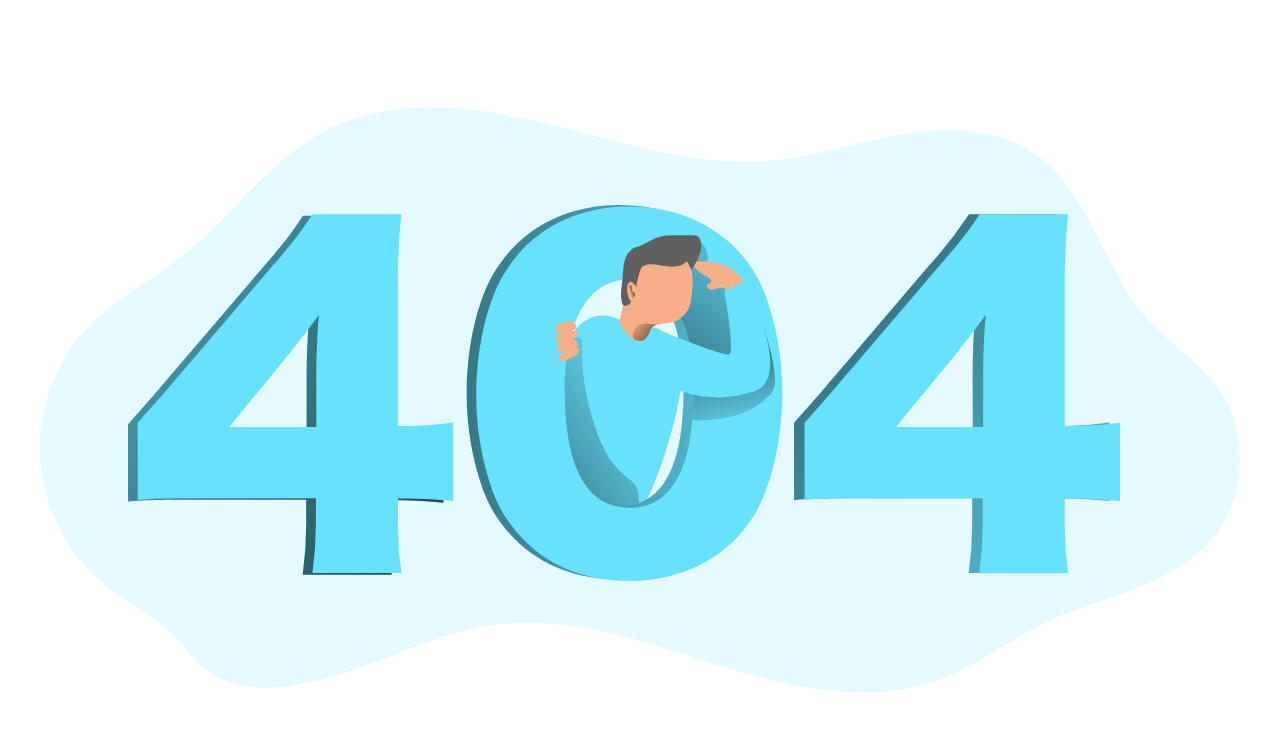
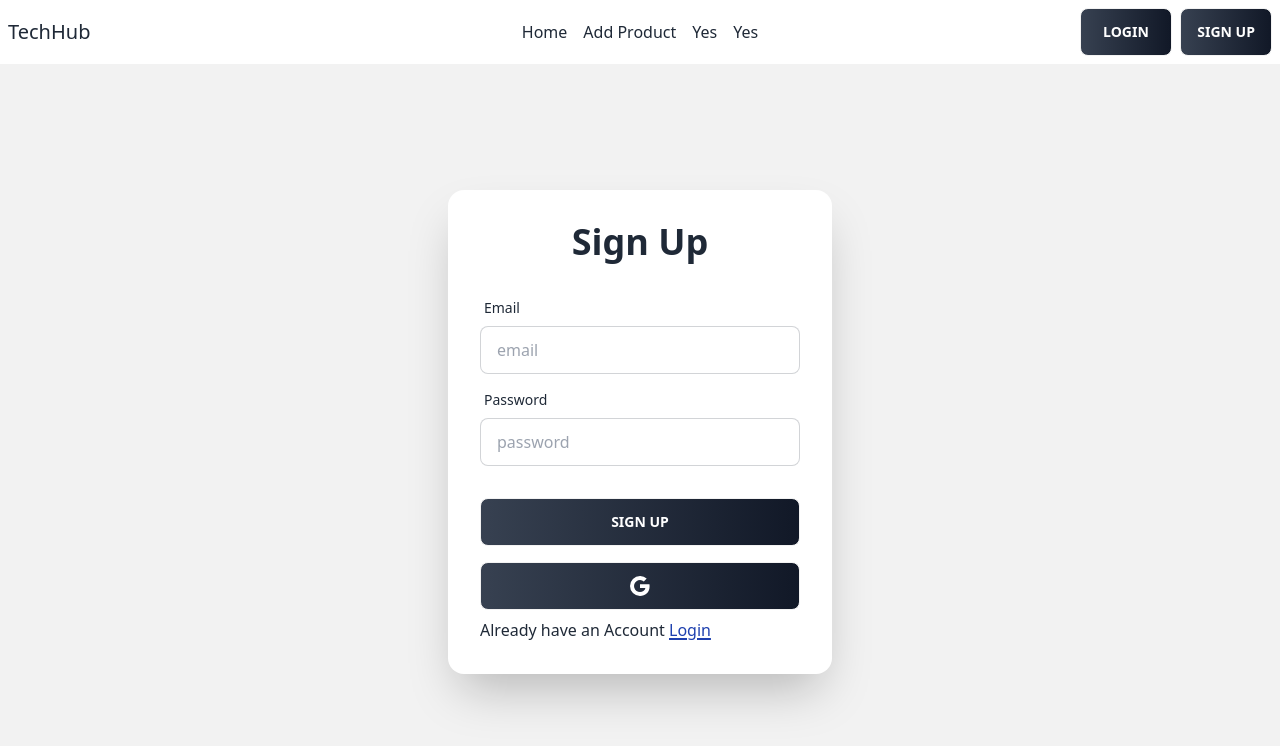
Before and after one commit to KhaledAhmed2004/techHub, a React (Vite) app: page /signUp in a window 1280 px wide. Before the commit this address had no page. Shown: the top 746 px of the page. Built offline with nearby package versions, Linux system fonts and the light colour scheme; no server answers.

Commit message:
regestation page added

```diff
--- a/src/components/navbar/Navbar.jsx
+++ b/src/components/navbar/Navbar.jsx
@@ -1,6 +1,13 @@
+import { useContext } from "react";
 import { Link, NavLink } from "react-router-dom";
+import { AuthContext } from "../../provider/AuthProvider";
 
 const Navbar = () => {
+  const { user, logOut } = useContext(AuthContext);
+  const handleLogout = () => {
+    logOut();
+  };
+  console.log(user);
   const navLinks = (
     <>
       <li className="navLink">
@@ -63,13 +70,52 @@ const Navbar = () => {
       <div className="navbar-center hidden lg:flex">
         <ul className="flex gap-4 px-1">{navLinks}</ul>
       </div>
-      <div className="navbar-end">
-        <Link
-          to="/login"
-          className="btn bg-gradient-to-r from-gray-700 to-gray-900 text-white font-bold hover:drop-shadow-xl hover:scale-105 transition-all	duration-300"
-        >
-          Login
-        </Link>
+      <div className="navbar-end gap-2">
+        {user ? (
+          // <Link
+          //   onClick={handleLogout}
+          //   to="/login"
+          //   className="px-[22.5px] btn bg-gradient-to-r from-gray-700 to-gray-900 text-white font-bold hover:drop-shadow-xl hover:scale-105 transition-all	duration-300"
+          // >
+          //   sign Out
+          // </Link>
+          <div className="dropdown dropdown-end">
+            <label tabIndex={0} className="btn btn-ghost btn-circle avatar">
+              <div className="w-10 rounded-full">
+                <img src={user?.photoURL} />
+              </div>
+            </label>
+            <ul
+              tabIndex={0}
+              className="menu menu-sm dropdown-content mt-3 z-[1] p-2 shadow bg-base-100 rounded-box"
+            >
+              <li>
+                <a className="justify-between">{user?.displayName}</a>
+              </li>
+              <li>
+                <a className="w-ful break-words">{user?.email}</a>
+              </li>
+              <li>
+                <a onClick={handleLogout}>Logout</a>
+              </li>
+            </ul>
+          </div>
+        ) : (
+          <>
+            <Link
+              to="/login"
+              className="px-[22.5px] btn bg-gradient-to-r from-gray-700 to-gray-900 text-white font-bold hover:drop-shadow-xl hover:scale-105 transition-all	duration-300"
+            >
+              Login
+            </Link>
+            <Link
+              to="/signUp"
+              className="btn bg-gradient-to-r from-gray-700 to-gray-900 text-white font-bold hover:drop-shadow-xl hover:scale-105 transition-all	duration-300"
+            >
+              Sign Up
+            </Link>
+          </>
+        )}
       </div>
     </nav>
   );
--- a/src/pages/login/Login.jsx
+++ b/src/pages/login/Login.jsx
@@ -49,6 +49,9 @@ const Login = () => {
                 <BsGoogle className="text-xl"></BsGoogle>
               </Link>
             </div>
+            <p>
+              Don't have any Account <Link className="text-blue-800 font-medium underline decoration-2 underline-offset-2" to="/signUp">SignUp</Link>
+            </p>
           </form>
         </div>
       </div>
--- a/src/provider/AuthProvider.jsx
+++ b/src/provider/AuthProvider.jsx
@@ -1,18 +1,41 @@
-import { GoogleAuthProvider, signInWithPopup } from "firebase/auth";
-import { createContext } from "react";
+import {
+  GoogleAuthProvider,
+  createUserWithEmailAndPassword,
+  onAuthStateChanged,
+  signInWithPopup,
+  signOut,
+} from "firebase/auth";
+import { createContext, useEffect, useState } from "react";
 import { auth } from "../firebase/firebase.config";
 
 export const AuthContext = createContext(null);
 const googleProvider = new GoogleAuthProvider();
 
 const AuthProvider = ({ children }) => {
+  const [user, setUser] = useState({});
   //   google Login
   const googleLogin = () => {
     signInWithPopup(auth, googleProvider)
       .then((res) => console.log(res))
       .catch((error) => console.log(error));
   };
-  const authInfo = { googleLogin };
+  //   email sign up
+  const emailSignUp = (email, password) => {
+    return createUserWithEmailAndPassword(auth, email, password);
+  };
+  //   sign Out
+  const logOut = () => {
+    signOut(auth)
+      .then((res) => console.log(res))
+      .catch((err) => console.log(err));
+  };
+  //   manage user
+  useEffect(() => {
+    onAuthStateChanged(auth, (currentUser) => {
+      setUser(currentUser);
+    });
+  }, []);
+  const authInfo = { googleLogin, emailSignUp, logOut, user };
   return (
     <AuthContext.Provider value={authInfo}>{children}</AuthContext.Provider>
   );
--- a/src/router/Router.jsx
+++ b/src/router/Router.jsx
@@ -3,6 +3,7 @@ import MainLayout from "../layout/MainLayout";
 import Home from "../pages/home/Home";
 import Error from "../pages/error/Error";
 import Login from "../pages/login/Login";
+import SignUp from "../signUp/SignUp";
 
 const Router = createBrowserRouter([
   {
@@ -14,10 +15,8 @@ const Router = createBrowserRouter([
         path: "/",
         element: <Home></Home>,
       },
-      {
-        path: "/addProduct",
-      },
       { path: "/login", element: <Login></Login> },
+      { path: "/signUp", element: <SignUp></SignUp> },
     ],
   },
 ]);
--- /dev/null
+++ b/src/signUp/SignUp.jsx
@@ -0,0 +1,82 @@
+import { BsGoogle } from "react-icons/bs";
+import { Link } from "react-router-dom";
+import { AuthContext } from "../provider/AuthProvider";
+import { useContext } from "react";
+
+const SignUp = () => {
+  const { googleLogin, emailSignUp } = useContext(AuthContext);
+  const handleSubmit = (event) => {
+    event.preventDefault();
+    const form = event.target;
+    const email = form.email.value;
+    const password = form.password.value;
+    const user = { email, password };
+    console.log(user);
+    emailSignUp(email, password)
+      .then((res) => console.log(res))
+      .catch((err) => console.log(err));
+  };
+  return (
+    <div>
+      <div className="hero min-h-[calc(100vh-64px)] bg-base-200">
+        <div className="w-full md:w-[80%] hero-content flex-col lg:flex-row-reverse">
+          <div className="card flex-shrink-0 w-full max-w-sm shadow-2xl bg-base-100">
+            <form onSubmit={handleSubmit} className="card-body ">
+              <h1 className="text-4xl text-center font-bold mb-5">Sign Up</h1>
+              <div className="form-control">
+                <label className="label">
+                  <span className="label-text">Email</span>
+                </label>
+                <input
+                  type="email"
+                  name="email"
+                  placeholder="email"
+                  className="input input-bordered"
+                  required
+                />
+              </div>
+
+              <div className="form-control">
+                <label className="label">
+                  <span className="label-text">Password</span>
+                </label>
+                <input
+                  type="password"
+                  name="password"
+                  placeholder="password"
+                  className="input input-bordered"
+                  required
+                />
+              </div>
+              <div className="form-control mt-6">
+                <button
+                  type="submit"
+                  className="btn bg-gradient-to-r from-gray-700 to-gray-900 text-white font-bold hover:drop-shadow-xl hover:scale-105 transition-all	duration-300"
+                >
+                  Sign Up
+                </button>
+                <Link
+                  onClick={googleLogin}
+                  className="btn mt-4 bg-gradient-to-r from-gray-700 to-gray-900 text-white font-bold hover:drop-shadow-xl hover:scale-105 transition-all	duration-300"
+                >
+                  <BsGoogle className="text-xl"></BsGoogle>
+                </Link>
+              </div>
+              <p>
+                Already have an Account{" "}
+                <Link
+                  className="text-blue-800 font-medium underline decoration-2 underline-offset-2"
+                  to="/login"
+                >
+                  Login
+                </Link>
+              </p>
+            </form>
+          </div>
+        </div>
+      </div>
+    </div>
+  );
+};
+
+export default SignUp;
```
